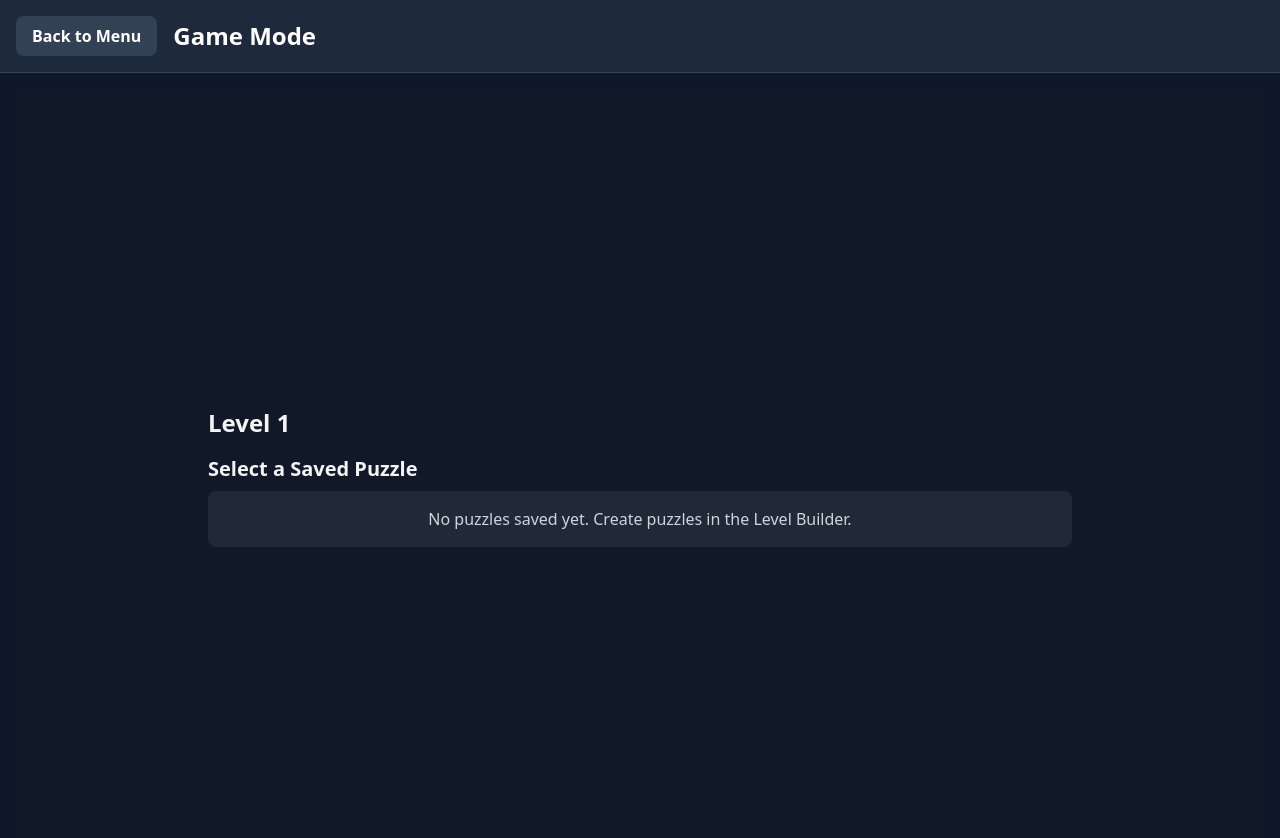
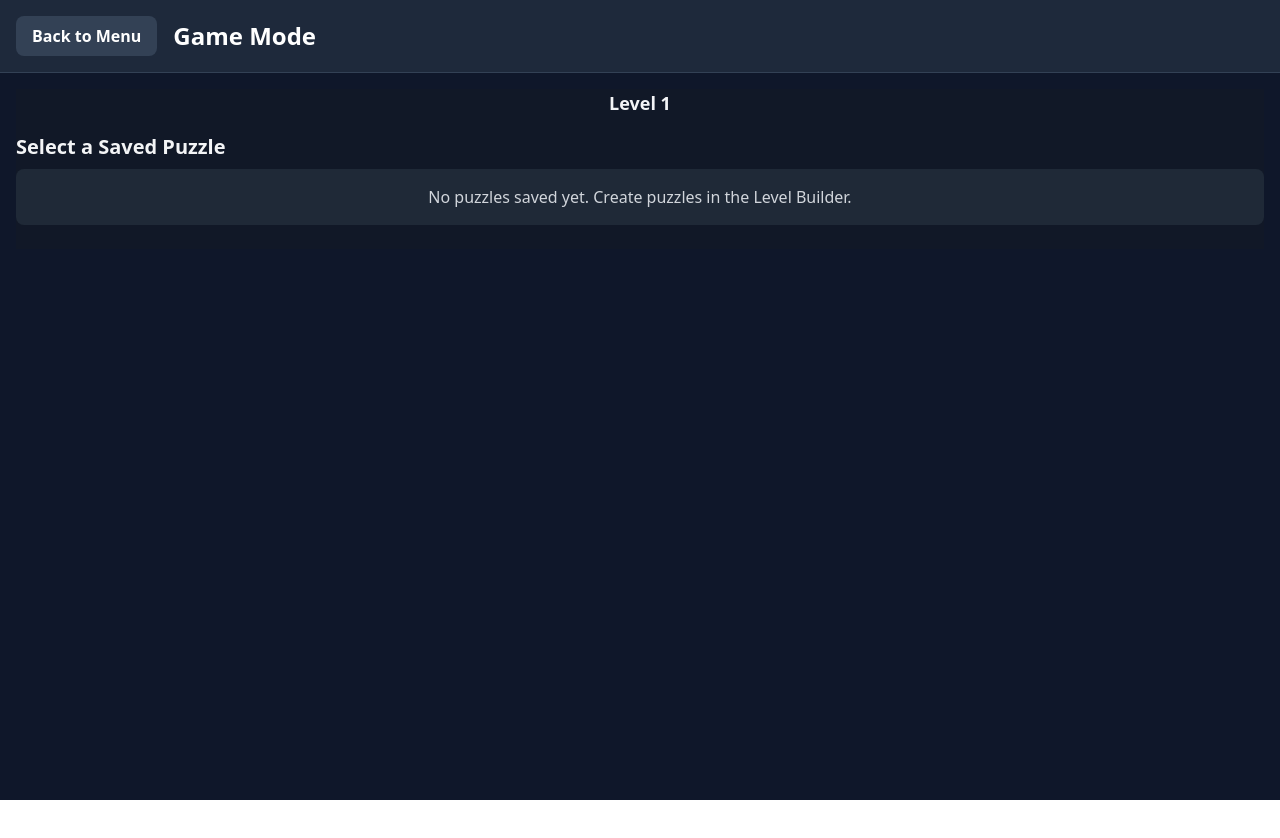
Before and after one commit to Crushford/Cassowary-Games, a Vue app: page /game in a window 1280 px wide. Shown: the top 838 px of the page. After the commit the page ends 800 px from the top, so only its background shows below. Built offline with nearby package versions, Linux system fonts and the light colour scheme.

Commit message:
fix vericle alignment

```diff
--- a/src/views/GameMode.vue
+++ b/src/views/GameMode.vue
@@ -1,22 +1,20 @@
 <template>
-  <div class="flex flex-col items-center justify-center min-h-screen bg-gray-900">
-    <div class="w-full max-w-4xl mx-auto p-4">
-      <div class="flex justify-between items-center mb-4">
-        <h1 class="text-2xl font-bold text-gray-100">
-          {{ gameStore.currentPuzzle ? gameStore.currentPuzzle : `Level ${currentLevel}` }}
+  <div class="flex flex-col bg-gray-900">
+    <div class="w-full max-w-full mx-auto">
+      <!-- Header -->
+      <div class="flex flex-col justify-between items-center mb-4 gap-3">
+        <h1 class="text-lg font-bold text-gray-100 text-center truncate">
+          {{ gameStore.currentPuzzle || `Level ${currentLevel}` }}
         </h1>
-        <div class="flex gap-2">
         <button
           v-if="gameStore.currentPuzzle"
-            class="rounded-lg bg-purple-900 px-4 py-2 text-white hover:bg-purple-700"
+          class="rounded-lg bg-purple-900 px-4 py-2 text-white hover:bg-purple-700 text-sm"
           @click="backToLevelSelect"
         >
           Back to Puzzles
         </button>
       </div>
-      </div>
 
-      <!-- Saved Puzzles List -->
       <div v-if="showPuzzleSelect" class="mb-6">
         <h2 class="text-xl font-semibold mb-2 text-gray-100">Select a Saved Puzzle</h2>
 
@@ -46,7 +44,13 @@
         </div>
       </div>
 
-      <GameGrid v-else @undo="handleUndo" @restart="clearQueensAndFlags" />
+      <!-- Game Grid -->
+      <div v-else class="flex flex-col items-center w-full">
+        <!-- responsive square + scroll -->
+        <div class="w-full aspect-square">
+          <GameGrid @undo="handleUndo" @restart="clearQueensAndFlags" />
+        </div>
+      </div>
     </div>
   </div>
 </template>
```
Lines whose indentation alone changed are shown as unchanged.
